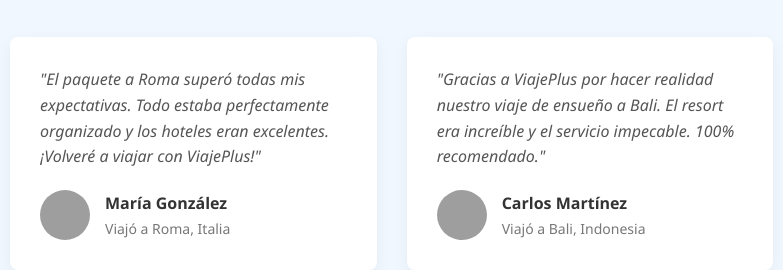
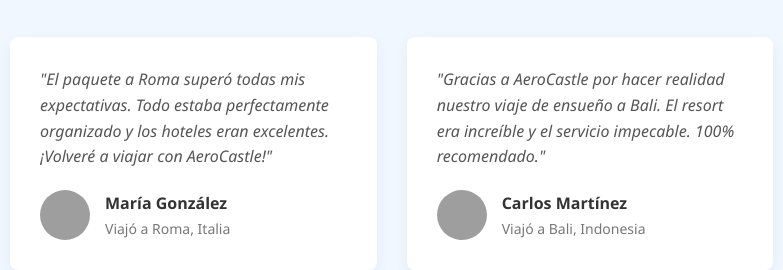
Before and after one commit to Matias53213/Aerolinea-, a website: page FrontendOli/index.html in a window 1280 px wide. Shown: the part 2043-2313 px from the top of the page, 50-833 px from the left. Drawn offline with nearby package versions, Linux system fonts and the light colour scheme; grey boxes are pictures that could not be loaded.

Commit message:
Update index.html

```diff
--- a/FrontendOli/index.html
+++ b/FrontendOli/index.html
@@ -185,7 +185,7 @@
         <div class="testimonios-grid">
             <div class="testimonio-card">
                 <p class="testimonio-text">
-                    "El paquete a Roma superó todas mis expectativas. Todo estaba perfectamente organizado y los hoteles eran excelentes. ¡Volveré a viajar con ViajePlus!"
+                    "El paquete a Roma superó todas mis expectativas. Todo estaba perfectamente organizado y los hoteles eran excelentes. ¡Volveré a viajar con AeroCastle!"
                 </p>
                 <div class="testimonio-author">
                     <div class="author-img">
@@ -200,7 +200,7 @@
 
             <div class="testimonio-card">
                 <p class="testimonio-text">
-                    "Gracias a ViajePlus por hacer realidad nuestro viaje de ensueño a Bali. El resort era increíble y el servicio impecable. 100% recomendado."
+                    "Gracias a AeroCastle por hacer realidad nuestro viaje de ensueño a Bali. El resort era increíble y el servicio impecable. 100% recomendado."
                 </p>
                 <div class="testimonio-author">
                     <div class="author-img">
```
